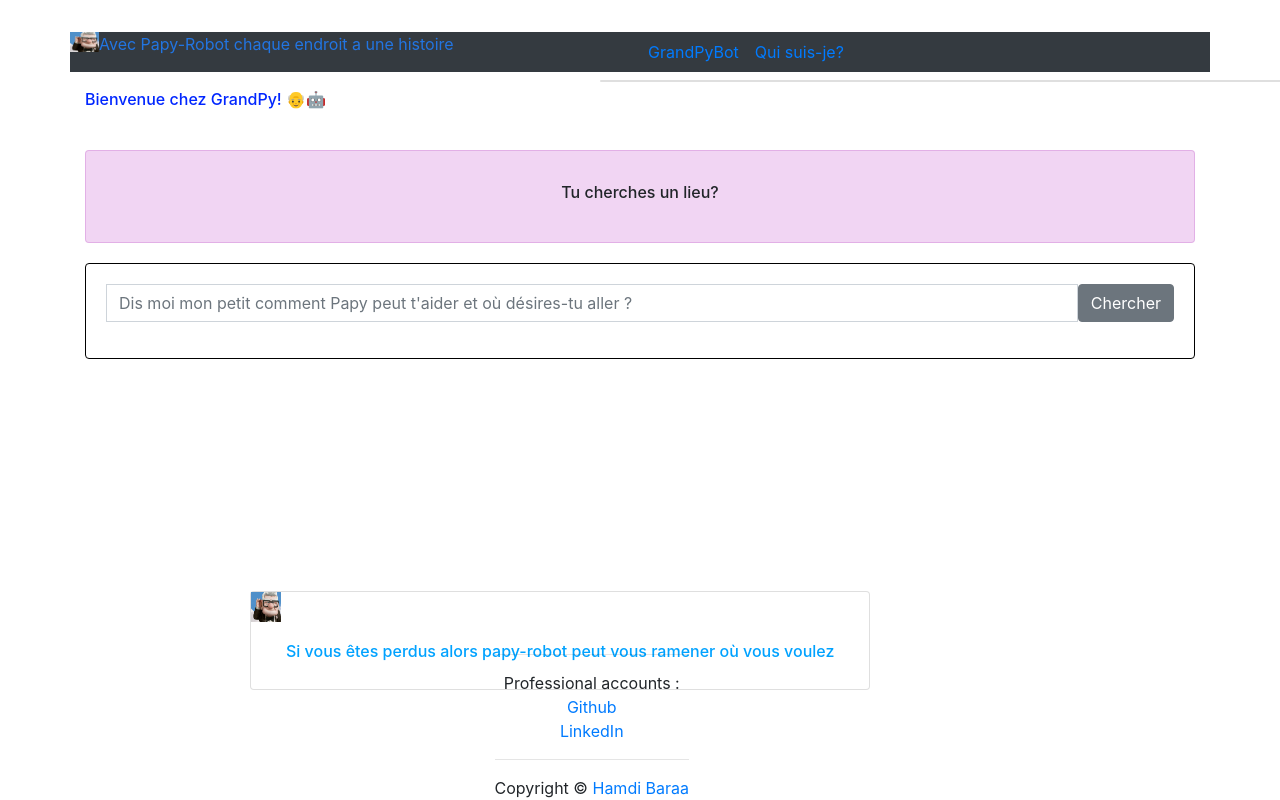
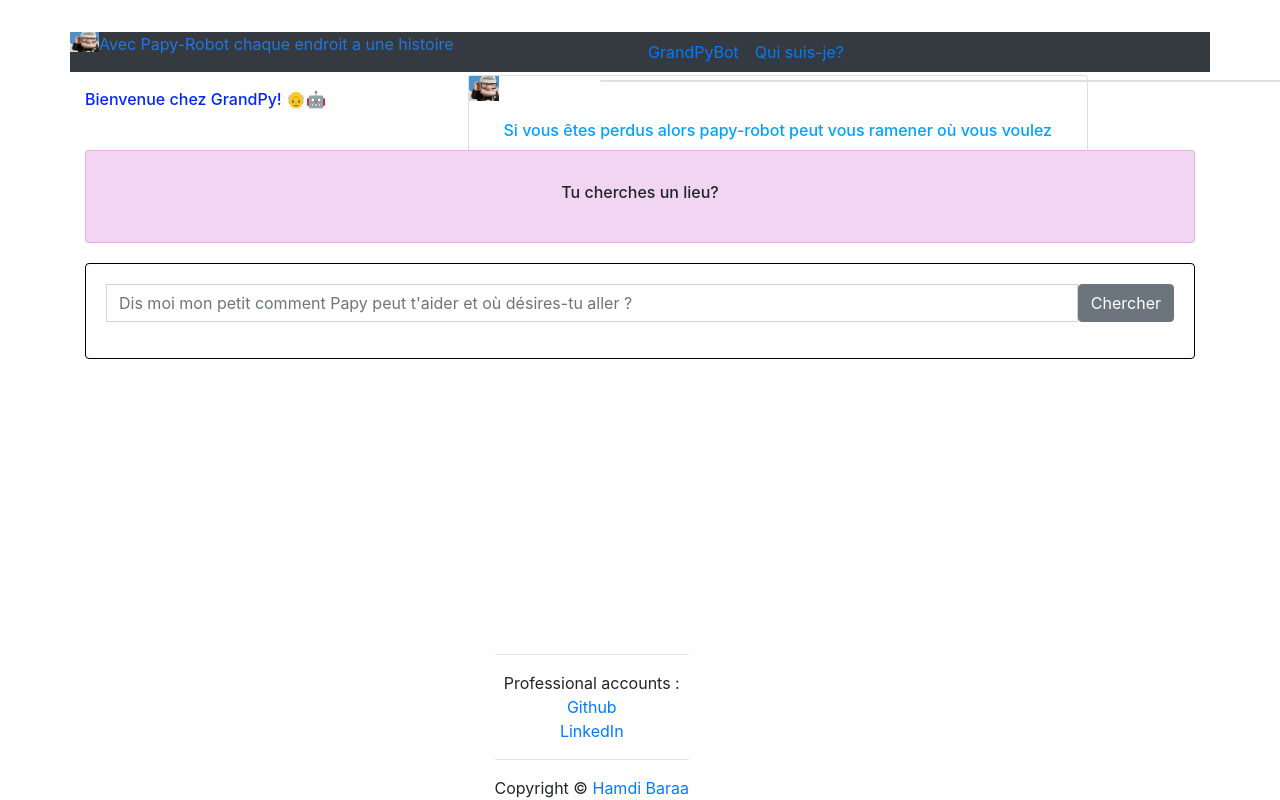
Before and after one commit to HBaraa/HBaraa-Projet7-Papy-robot, a Python web app: template app_folder/templates/home.html in a window 1280 px wide. Run offline with Jinja, Linux system fonts and the light colour scheme; the template is opened without the code that fills it, so the values that code supplies are empty; some libraries are stand-ins or nearby versions.

Commit message:
last changes

```diff
--- a/app_folder/templates/home.html
+++ b/app_folder/templates/home.html
@@ -6,6 +6,18 @@
         <div class="row">
             <div class="col-lg-12" style="position:relative;  width:30px; height:30px; top:10px;">
                 <h6 style="color:#0026ff; ">Bienvenue chez GrandPy! 👴🤖</h6>
+            </div>
+        </div>
+        <div class="papy_logo" id="papy_logo" style=" visibility:visible;">
+            <div class="card" style="position:absolute; top:75px; right:15%;">
+                <img class=”card-img-top” src="../static/images/papy.png" position="absolute" height="25" width="30">
+                <div class="card-body">
+                    <div class="col-md-12">
+                        <h6 style="color:#00a2ff">Si vous êtes perdus alors papy-robot peut vous ramener où vous
+                        voulez
+                        </h6>
+                    </div>
+                </div>
             </div>
         </div>
         <div class="row" style="position:relative; top:0px;">
@@ -46,21 +58,6 @@
                         </div>
                     </div>
                 </section>
-            </div>
-        </div>
-    </div>
-</div>
-
-<div class=" row">
-    <div class="papy_logo" id="papy_logo" style=" visibility:visible;">
-        <div class="card" style="position:absolute; bottom: 110px; right:32%;">
-            <img class=”card-img-top” src="../static/images/papy.png" height="30" width="30">
-            <div class="card-body">
-                <div class="col-md-12">
-                    <h6 style="color:#00a2ff">Si vous êtes perdus alors papy-robot peut vous ramener où vous
-                    voulez
-                    </h6>
-                </div>
             </div>
         </div>
     </div>
```
